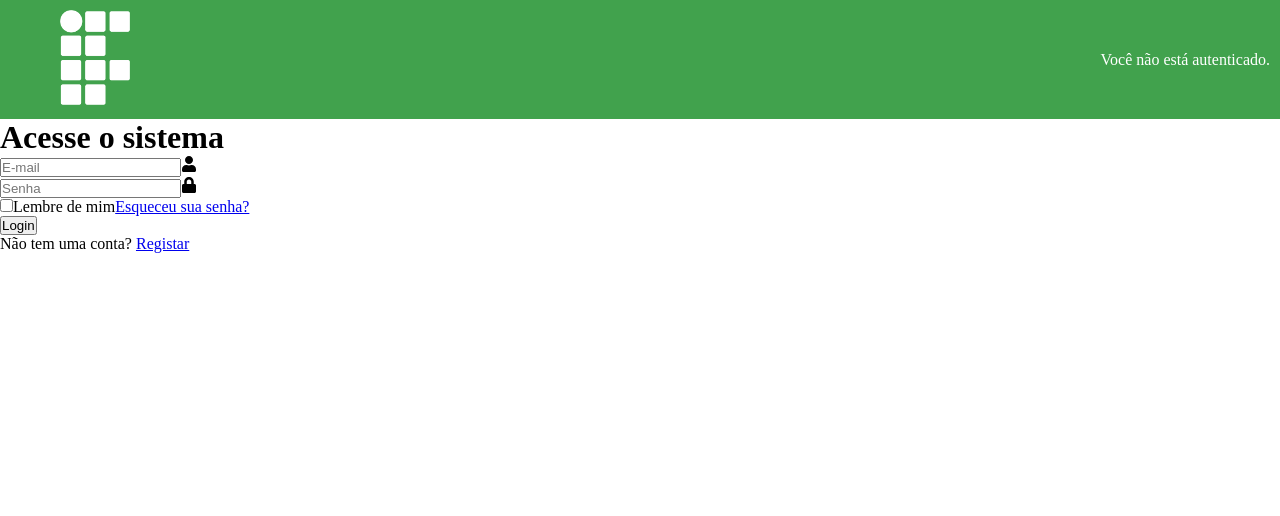
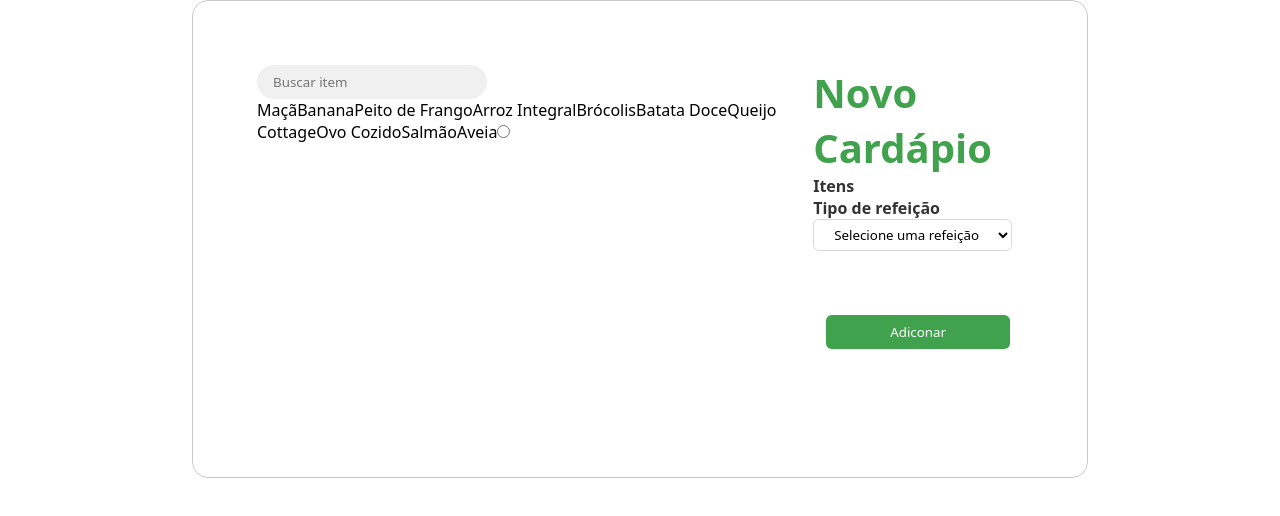
Before and after one commit to BernardoOzelame/FrontEndIFRS, a React (Vite) app: page / in a window 1280 px wide. Shown: the top 516 px of the page. Built offline with nearby package versions, Linux system fonts and the light colour scheme.

Commit message:
cardapio

```diff
--- a/src/App.jsx
+++ b/src/App.jsx
@@ -1,13 +1,13 @@
-
-import Login from './components/Login'
+import Login from "./components/Login";
+import NovoCardapio from "./components/cardapio/NovoCardapio";
 
 function App() {
-
   return (
-    <div className='App'>
-      <Login />
+    <div className="App">
+      <NovoCardapio />
+      {/* <Login /> */}
     </div>
-  )
+  );
 }
 
-export default App
+export default App;
--- /dev/null
+++ b/src/components/cardapio/NovoCardapio.jsx
@@ -0,0 +1,108 @@
+import "./cardapio.css";
+
+const NovoCardapio = () => {
+  const itens = [
+    {
+      id: 1,
+      nome: "Maçã",
+      calorias: 52.0,
+      grupo: "Frutas",
+    },
+    {
+      id: 2,
+      nome: "Banana",
+      calorias: 96.0,
+      grupo: "Frutas",
+    },
+    {
+      id: 3,
+      nome: "Peito de Frango",
+      calorias: 165.0,
+      grupo: "Proteínas",
+    },
+    {
+      id: 4,
+      nome: "Arroz Integral",
+      calorias: 123.0,
+      grupo: "Grãos",
+    },
+    {
+      id: 5,
+      nome: "Brócolis",
+      calorias: 34.0,
+      grupo: "Vegetais",
+    },
+    {
+      id: 6,
+      nome: "Batata Doce",
+      calorias: 86.0,
+      grupo: "Vegetais",
+    },
+    {
+      id: 7,
+      nome: "Queijo Cottage",
+      calorias: 98.0,
+      grupo: "Laticínios",
+    },
+    {
+      id: 8,
+      nome: "Ovo Cozido",
+      calorias: 155.0,
+      grupo: "Proteínas",
+    },
+    {
+      id: 9,
+      nome: "Salmão",
+      calorias: 208.0,
+      grupo: "Proteínas",
+    },
+    {
+      id: 10,
+      nome: "Aveia",
+      calorias: 389.0,
+      grupo: "Grãos",
+    },
+  ];
+
+  return (
+    <section className="modal">
+      <form action="">
+        <aside>
+          <div>
+            <input
+              type="text"
+              placeholder="Buscar item"
+              className="search-input"
+            />
+          </div>
+
+          <div>
+            <div>
+              <label htmlFor="">{itens.map((item) => item.nome)}</label>
+              <input type="radio" name="" id="" />
+            </div>
+          </div>
+        </aside>
+        <div>
+          <h1>Novo Cardápio</h1>
+
+          <div>
+            <h3>Itens</h3>
+            <div>
+              <h3>Tipo de refeição</h3>
+              <select name="tipo_refeicao" id="tipo_refeicao">
+                <option value="-1">Selecione uma refeição</option>
+              </select>
+            </div>
+
+            <button type="submit" className="px-4 mx-auto flex my-4">
+              Adiconar
+            </button>
+          </div>
+        </div>
+      </form>
+    </section>
+  );
+};
+
+export default NovoCardapio;
--- /dev/null
+++ b/src/components/cardapio/cardapio.css
@@ -0,0 +1,86 @@
+:root {
+    --verde-primary: #41A24D;
+    --verde-dark: rgb(49, 126, 58);
+    --transicao: ease-in-out 150ms
+}
+
+* {
+    font-family: system-ui, -apple-system, BlinkMacSystemFont, 'Segoe UI', Roboto, Oxygen, Ubuntu, Cantarell, 'Open Sans', 'Helvetica Neue', sans-serif;
+}
+
+.modal {
+    display: flex;
+    flex-direction: row;
+    width: 70vw;
+    height: auto;
+    background: #fff;
+    border: solid 1px #C9C9C9;
+    border-radius: 1rem;
+    margin: auto;
+    padding: 4rem;
+}
+
+section.modal>form {
+    display: flex;
+    flex-direction: row;
+    justify-content: space-between;
+}
+
+h1 {
+    color: var(--verde-primary);
+    font-size: 2.5rem;
+}
+
+button {
+    background: var(--verde-primary);
+    color: #fff;
+    border: none;
+    border-radius: 0.35rem;
+    padding: 0.5rem 1rem;
+    cursor: pointer;
+    transition: var(--transicao);
+}
+
+button:hover {
+    background-color: var(--verde-dark);
+}
+
+.search-input {
+    border: none;
+    border-radius: 999px;
+    background: #c9c9c946;
+    padding: 0.5rem 1rem;
+    width: auto;
+}
+
+section.modal h3 {
+    font-weight: 600;
+    font-size: medium;
+    color: #333333;
+}
+
+select {
+    /* border: 1px black solid;
+    background: #fff;
+    padding: 0.5rem 1rem; */
+    background: #fff;
+    border: solid 1px #D9D9D9;
+    padding: 0.3rem 1rem;
+    border-radius: 0.35rem;
+}
+
+.px-4 {
+    padding-inline: 4rem
+}
+
+.mx-auto {
+    margin-inline: auto;
+}
+
+.flex {
+    display: flex;
+}
+
+.my-4 {
+    margin-block: 4rem;
+}
```
